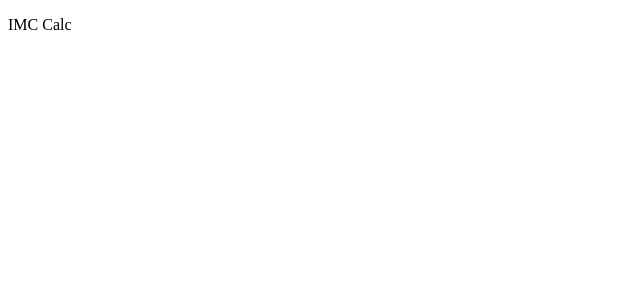
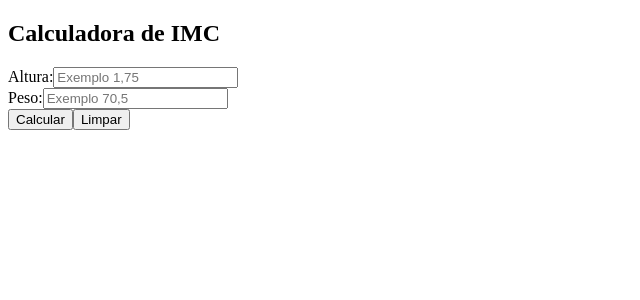
Before and after one commit to Bisdcode/IMC_Calculator_React, a React (Vite) app in the folder imc_calc/: page / in a window 1280 px wide. Shown: the top 300 px of the page, without its empty margins (0-640 px from the left). Built offline with nearby package versions, Linux system fonts and the light colour scheme.

Commit message:
add form in ImcCalc.jsx

```diff
--- a/imc_calc/src/components/ImcCalc.jsx
+++ b/imc_calc/src/components/ImcCalc.jsx
@@ -1,8 +1,24 @@
 import "./ImcCalc.css"
 const ImcCalc = () => {
   return (
-    <div>
-    <p>IMC Calc</p>
+    <div id="calc-container">
+    <h2>Calculadora de IMC</h2>
+    <form id="imc-form">
+        <div className="form-inputs">
+            <div className="form-control">
+                <label htmlFor="height">Altura:</label>
+                <input type="text" name="height" id="height" placeholder="Exemplo 1,75"/>
+            </div>
+            <div className="form-control">
+                <label htmlFor="weight">Peso:</label>
+                <input type="text" name="weight" id="weight" placeholder="Exemplo 70,5"/>
+            </div>
+        </div>
+        <div className="action-control">
+            <button>Calcular</button>
+            <button>Limpar</button>
+        </div>
+    </form>
     </div>
   )
 }
```
